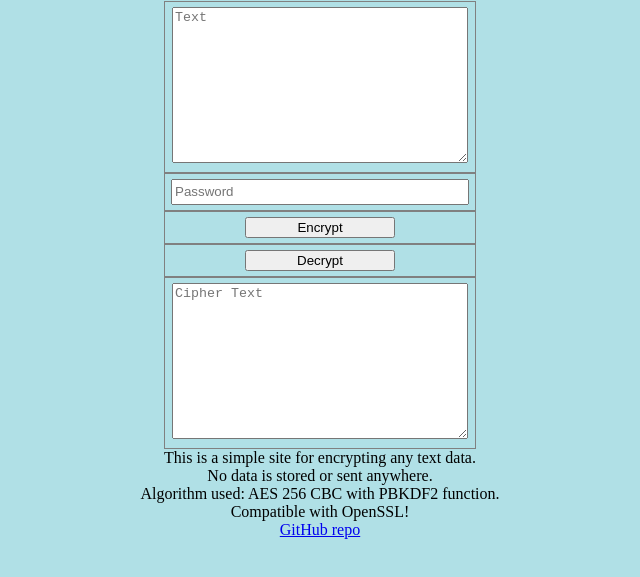
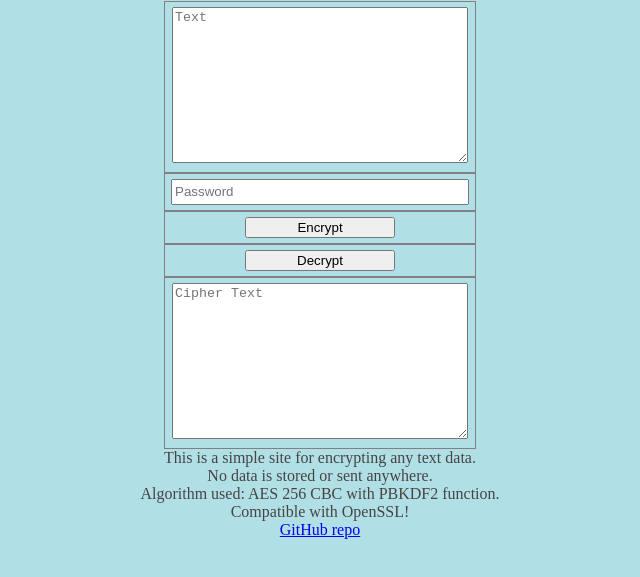
Before and after one commit to bsgrigorov/text-encrypt, a website: page index.html in a window 1280 px wide. Shown: the part 79-656 px from the top of the page, without its empty margins (320-960 px from the left). Drawn offline with nearby package versions, Linux system fonts and the light colour scheme.

Commit message:
Updated footer

```diff
--- a/index.html
+++ b/index.html
@@ -26,7 +26,7 @@
     <div class="fields">
       <textarea id="Ciphertext" type="text" name="result" placeholder="Cipher Text"></textarea>
     </div>
-    <div>
+    <div class="footer">
       This is a simple site for encrypting any text data.
       <br>
       No data is stored or sent anywhere.
--- a/styles.css
+++ b/styles.css
@@ -51,3 +51,7 @@ button {
 .button:hover {
     background-color: #4CAF50; /* Green */
 }
+
+div.footer{
+    color: rgb(71, 67, 67)
+}
```
